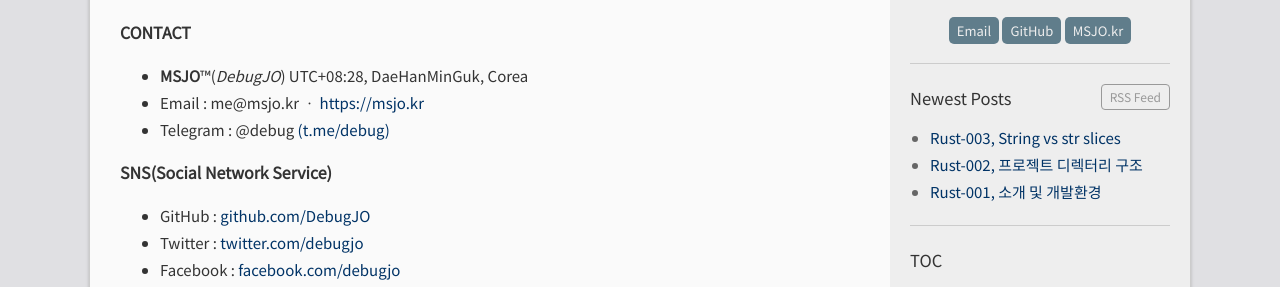
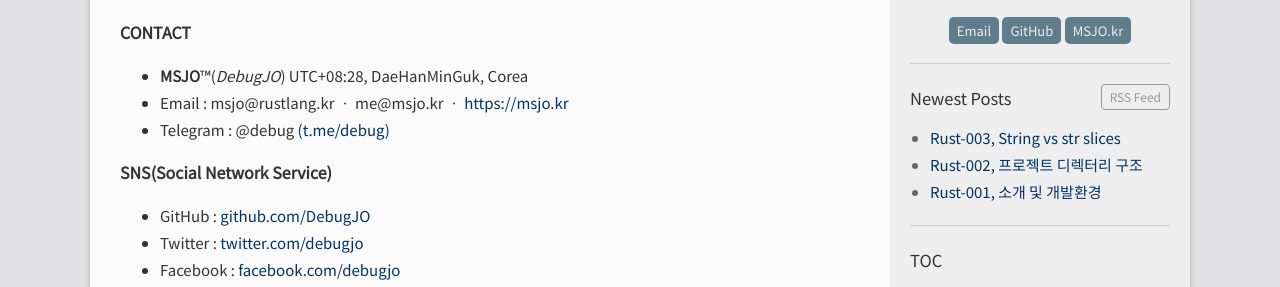
Before and after one commit to DebugJO/rustlang, a Jekyll site: the page built from about.md, in a window 1280 px wide. Shown: the part 259-546 px from the top of the page. Built offline with Jekyll 4.4.1, drawn with Linux system fonts in a browser that asks for light colours.

Commit message:
Update about.md

```diff
--- a/about.md
+++ b/about.md
@@ -8,7 +8,7 @@ Thank you for visiting our website. Please do not hesitate to contact me with an
 
 ###### CONTACT
 * **MSJO**™(*DebugJO*) UTC+08:28, DaeHanMinGuk, Corea
-* Email : me@msjo.kr ㆍ [https://msjo.kr](https://msjo.kr)
+* Email : msjo@rustlang.kr ㆍ me@msjo.kr ㆍ [https://msjo.kr](https://msjo.kr)
 * Telegram : @debug [(t.me/debug)](https://t.me/debug)
 
 ###### SNS(Social Network Service)
```
